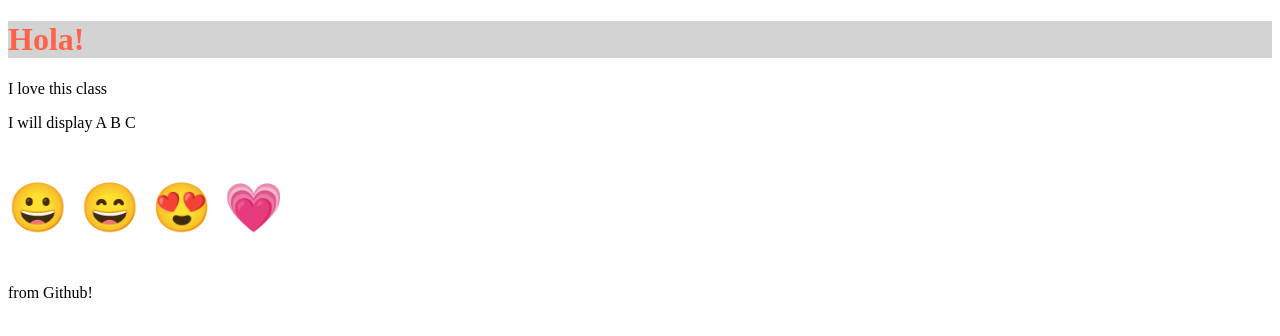
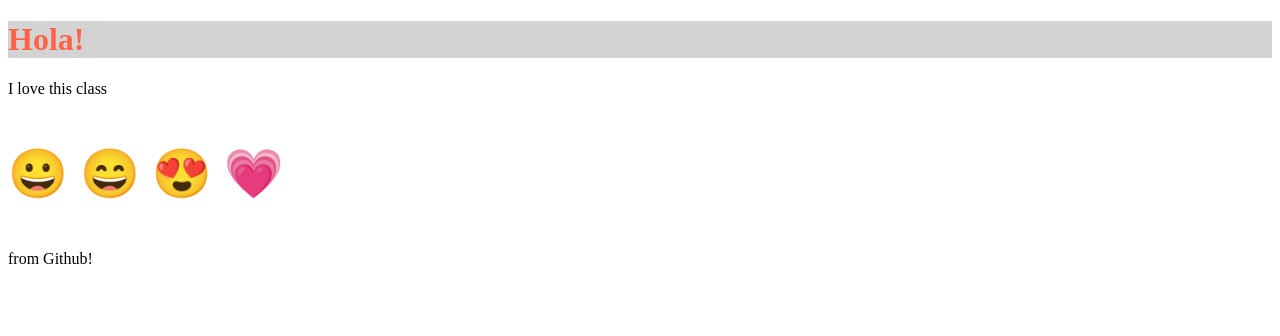
Before and after one commit to creativelola/bccMyFirstSite, a plain HTML site: page index.html in a window 1280 px wide. Drawn offline with Linux system fonts and the light colour scheme.

Commit message:
Removed letters

```diff
--- a/index.html
+++ b/index.html
@@ -10,7 +10,6 @@
            color:Tomato;"
     >Hola! </h1>
 <p>I love this class </p>
-  <p>I will display &#65; &#66; &#67;</p>
   <p style="font-size:48px">
 &#128512; &#128516; &#128525; &#128151;
 </p>
```
